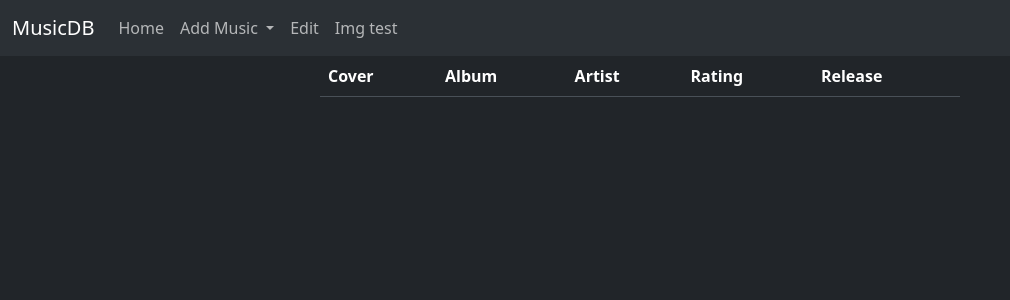
After one commit to alvadeli/cs50-final-project, a Flask app: page /img_test in a window 1280 px wide. The commit adds this page. Shown: the top 300 px of the page, without its empty margins (0-1010 px from the left). Run offline with Flask 3, Linux system fonts and the light colour scheme; lists and menus that the app fills with data are empty.

Commit message:
feat: dark theme

```diff
--- a/app.py
+++ b/app.py
@@ -6,6 +6,7 @@ import requests
 import sqlalchemy as sqla
 from datetime import datetime
 from models import Artist, Album, Rating, db
+from musicbrainz_functions import fetch_musicbrainz_data
 
 # Configure application
 app = Flask(__name__)
@@ -88,7 +89,7 @@ def enter_music_data():
         if rating:
             rating.rating_value = rating_value
         else:
-            new_rating = Rating(album_id = album.id, rating_value = rating_value)
+            new_rating = Rating(album_id=album.id, rating_value=rating_value)
             db.session.add(new_rating)
         db.session.commit()
 
@@ -104,26 +105,19 @@ def search_musicbrainz_data():
     album = request.form.get("album")
 
     if not artist or not album:
-            return abort(400, "Missing required fields")
+        return abort(400, "Missing required fields")
 
     query_params = {
         "release": album,
         "artist": artist
     }
 
-    MUSICBRAINZ_API_URL = "https://musicbrainz.org/ws/2/release-group"
-    query = "".join([f" AND {key}:{value}" for key, value in query_params.items()])
-    url = f"{MUSICBRAINZ_API_URL}?query={query}&fmt=json"
+    release_groups = fetch_musicbrainz_data(query_params)
 
-    try:
-        response = requests.get(url)
-        response.raise_for_status()
-        json_res = response.json()
-        #print(json_res)
-        return jsonify(json_res["release-groups"])
-    except requests.exceptions.RequestException as e:
-        return jsonify({"error": f"Failed to fetch data from MusicBrainz API. {str(e)}"}), 500
+    if release_groups is not None:
+        return render_template("search_musicbrainz_data.html", release_groups=release_groups, artist=artist, album=album, display_results=True)
 
+    return abort({"error": "Failed to fetch data from MusicBrainz API."}), 500
 
 
 @app.route("/edit_music_data", methods=["GET", "POST"])
@@ -219,3 +213,11 @@ def edit():
     album_data = db.session.execute(select_album_data).all()
 
     return render_template("index.html", album_data=album_data, show_actions=True)
+
+
+@app.route("/img_test", methods=["GET"])
+def img_test():
+    select_album_data = sqla.select(Album,Artist,Rating).join(Artist, Album.artist_id == Artist.id).join(Rating, Album.id == Rating.album_id, isouter=True)
+    album_data = db.session.execute(select_album_data).all()
+
+    return render_template("img_test.html", album_data=album_data, show_actions=False)
--- a/templates/edit_music_data.html
+++ b/templates/edit_music_data.html
@@ -6,7 +6,7 @@
 
 {% block main %}
 <div class="col-4 mx-auto container">
-    <form action="/edit_music_data" method="post">
+    <form action="/edit_music_data" method="POST">
         <div class="mb-3">
           <label class="form-label">Artist Name</label>
           <input type="text" class="form-control" name="artist" required value="{{ album_data.Artist.name }}">
--- a/templates/enter_music_data.html
+++ b/templates/enter_music_data.html
@@ -6,7 +6,7 @@
 
 {% block main %}
 <div class="col-4 mx-auto container">
-    <form action="/enter_music_data" method="post">
+    <form action="/enter_music_data" method="POST">
         <div class="mb-3">
           <label class="form-label">Artist Name</label>
           <input type="text" class="form-control" name="artist" required>
--- /dev/null
+++ b/templates/img_test.html
@@ -0,0 +1,50 @@
+{% extends "layout.html" %}
+
+{% block title %}
+    Img Test
+{% endblock %}
+
+{% block main %}
+    <div class="col-6 mx-auto">
+        <table class="table table-striped table-hover">
+            <thead>
+              <tr>
+                <th scope="col">Cover</th>
+                <th scope="col">Album</th>
+                <th scope="col">Artist</th>
+                <th scope="col">Rating</th>
+                <th scope="col">Release</th>
+                {% if show_actions %}
+                    <th scope="col">Actions</th>
+                {% endif %}
+              </tr>
+            </thead>
+            <tbody>
+                {% for n in range(50) %}
+                    {% for album,artist,rating in album_data %}
+                    <tr>
+                        <!-- <td> <img src="http://coverartarchive.org/release/004edb1d-3497-44a3-8991-06e5aa3d9076/35271824271-250.jpg" width="100">  </td> -->
+                        <td> <img src="static/images/music_icon.png" width="100">  </td>
+                        <td> {{ album.title }} </td>
+                        <td> {{ artist.name }} </td>
+                        <td> {{ '%-2s \u2B50' % rating.rating_value if rating else ""  }} </td>
+                        <td> {{ album.release_date }} </td>
+                        {% if show_actions %}
+                            <td>
+                                <form method="get" action="/edit_music_data" style="display: inline;">
+                                    <input type="hidden" name="album_id" value="{{ album.id }}">
+                                    <button type="submit">Edit</button>
+                                </form>
+                                <form method="post" action="/delete" style="display: inline;">
+                                    <input type="hidden" name="album_id" value="{{ album.id }}">
+                                    <button type="submit">Delete</button>
+                                </form>
+                            </td>
+                        {% endif %}
+                    </tr>
+                    {% endfor %}
+                {% endfor %}
+            </tbody>
+        </table>
+    </div>
+{% endblock %}
--- a/templates/layout.html
+++ b/templates/layout.html
@@ -1,5 +1,5 @@
 <!doctype html>
-<html lang="en">
+<html lang="en" data-bs-theme="dark">
   <head>
     <meta charset="utf-8">
     <meta name="viewport" content="width=device-width, initial-scale=1">
@@ -8,7 +8,7 @@
     <script src="https://cdn.jsdelivr.net/npm/bootstrap@5.3.2/dist/js/bootstrap.bundle.min.js" integrity="sha384-C6RzsynM9kWDrMNeT87bh95OGNyZPhcTNXj1NW7RuBCsyN/o0jlpcV8Qyq46cDfL" crossorigin="anonymous"></script>
     <title>MusicDB: {% block title %}{% endblock %}</title>
 </head>
-    <nav class="navbar navbar-expand-lg bg-body-tertiary" data-bs-theme="dark">
+    <nav class="navbar navbar-expand-lg bg-body-tertiary">
         <div class="container-fluid">
         <a class="navbar-brand" href="#">MusicDB</a>
         <button class="navbar-toggler" type="button" data-bs-toggle="collapse" data-bs-target="#navbarNavDropdown" aria-controls="navbarNavDropdown" aria-expanded="false" aria-label="Toggle navigation">
@@ -31,6 +31,9 @@
             <li class="nav-item">
                 <a class="nav-link" href="/edit">Edit</a>
             </li>
+            <li class="nav-item">
+                <a class="nav-link" href="/img_test">Img test</a>
+            </li>
             </ul>
         </div>
         </div>
@@ -39,5 +42,6 @@
     <main>
         {% block main %}{% endblock %}
     </main>
+
   </body>
 </html>
```
Also changed, not shown: musicbrainz_functions.py (added, +14 -0 lines), templates/index.html (+7 -5 lines), templates/search_musicbrainz_data.html (+22 -3 lines), static/images/music_icon.png (added), 1 other file.
